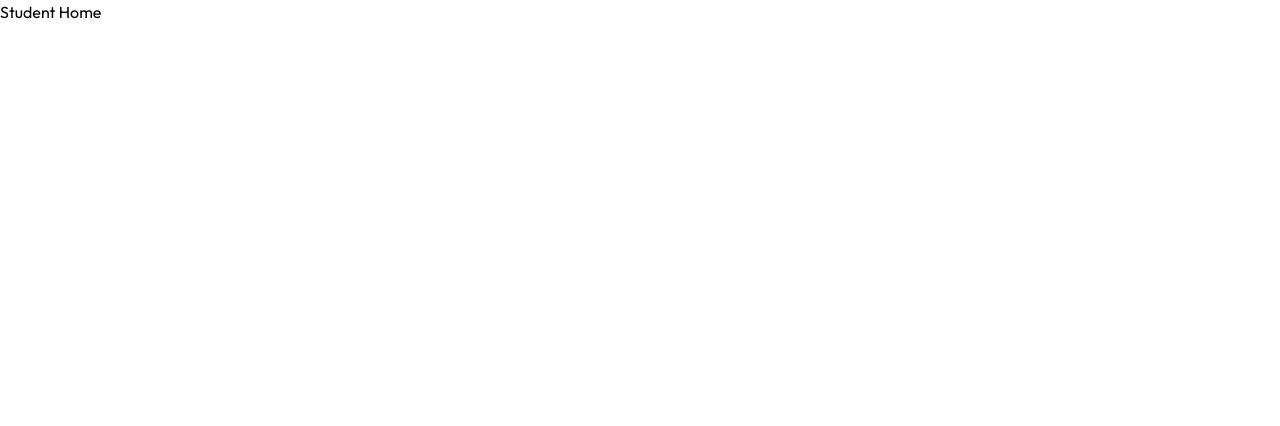
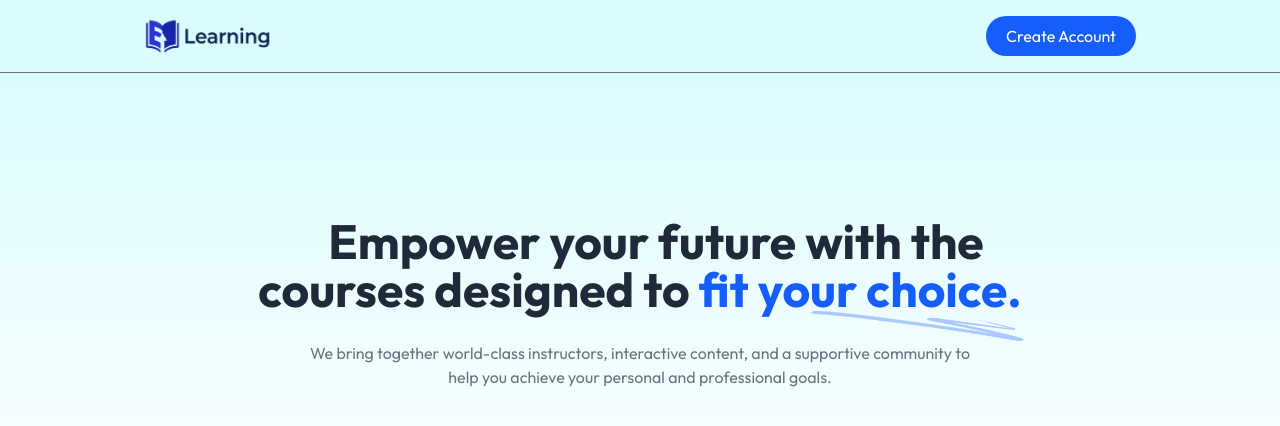
Before and after one commit to nagaripavan/LMS, a React (Vite) app in the folder client/: page / in a window 1280 px wide. Shown: the top 426 px of the page. Built offline with nearby package versions, Linux system fonts and the light colour scheme; no server answers.

Commit message:
feat: add hero section to home page

```diff
--- a/client/package.json
+++ b/client/package.json
@@ -10,6 +10,7 @@
     "preview": "vite preview"
   },
   "dependencies": {
+    "@clerk/clerk-react": "^5.60.0",
     "@tailwindcss/vite": "^4.1.18",
     "humanize-duration": "^3.33.2",
     "quill": "^2.0.3",
--- a/client/src/App.jsx
+++ b/client/src/App.jsx
@@ -1,5 +1,5 @@
 import React from 'react'
-import { Route, Routes } from 'react-router-dom'
+import { Route, Routes, useMatch } from 'react-router-dom'
 import Home from './pages/student/Home'
 import CoursesList from './pages/student/CoursesList'
 import CourseDetails from './pages/student/CourseDetails'
@@ -11,10 +11,15 @@ import AddCourse from './pages/educator/AddCourse'
 import MyCourses from './pages/educator/MyCourses'
 import StudentsEnrolled from './pages/educator/StudentsEnrolled'
 import Dashboard from './pages/educator/Dashboard'
+import Navbar from './components/student/Navbar'
 
 const App = () => {
+
+  const isEducatorRoute = useMatch('/educator/*')
+
   return (
-    <div>
+    <div className='text-default min-h-screen bg-white'>
+      {!isEducatorRoute && <Navbar />}
       <Routes>
         {/* Routes for Student */}
         <Route path='/' element={<Home/>}/>
--- a/client/src/assets/assets.js
+++ b/client/src/assets/assets.js
@@ -1,5 +1,5 @@
-import logo from './logo.svg'
-import logo_dark from './logo_dark.svg'
+import logo from './logo.png'
+import logo1 from './logo1.png'
 import search_icon from './search_icon.svg'
 import cross_icon from './cross_icon.svg'
 import upload_area from './upload_area.svg'
@@ -46,6 +46,7 @@ import lesson_icon from './lesson_icon.svg'
 
 export const assets = {
     logo,
+    logo1,
     search_icon,
     sketch,
     microsoft_logo,
@@ -66,7 +67,6 @@ export const assets = {
     dropdown_icon,
     cross_icon,
     upload_area,
-    logo_dark,
     down_arrow_icon,
     time_left_clock_icon,
     time_clock_icon,
--- a/client/src/components/student/Hero.jsx
+++ b/client/src/components/student/Hero.jsx
@@ -1,9 +1,17 @@
 import React from 'react'
+import { assets } from '../../assets/assets'
 
 const Hero = () => {
   return (
-    <div>
-        <h1>Hero</h1>
+    <div className='flex flex-col items-center justify-center w-full md:py-36 pt-20
+    px-7 md:px-0 space-y-7 bg-gradient-to-b from-cyan-100/70'>
+        <h1 className='md:text-5xl text-4xl indent-3 md:indent-8 relative
+        font-bold text-gray-800 max-w-3xl mx-auto'>Empower your future with the
+        courses designed to <span className='text-blue-600'>fit your choice.</span>
+        <img src={assets.sketch} alt="sketch" className='md:block hidden absolute -bottom-7 right-0'/></h1>
+
+        <p className='md:block hidden text-gray-500 max-w-2xl mx-auto'>We bring together world-class instructors, interactive content, and a supportive community to help you achieve your personal and professional goals.</p>
+        <p className='md:hidden text-gray-500 max-w-sm max-auto'>We bring together world-class instructors to help you achieve your professional goals.</p>
     </div>
   )
 }
--- a/client/src/components/student/Navbar.jsx
+++ b/client/src/components/student/Navbar.jsx
@@ -1,9 +1,48 @@
 import React from 'react'
+import { assets } from '../../assets/assets'
+import { Link } from 'react-router-dom'
+import { SignIn, useClerk , UserButton, useUser} from '@clerk/clerk-react'
 
 const Navbar = () => {
+
+  const isCourseListPage = location.pathname.includes('/course-list')
+
+  const {openSignIn} = useClerk()
+  const {user} = useUser()
+
   return (
-    <div>
-        <h1>Navbar</h1>
+    <div className={`flex items-center justify-between px-4 sm:px-10 md:px-14 lg:px-36 border-b border-gray-500 py-4  bg-cyan-100/70 ${isCourseListPage? 'bg-white' : 'bg-cyan-100/70'}`}>
+        <img className='w-28 lg:w-32 cursor-pointer ' src={assets.logo1} alt="Logo" />
+        <div className='hidden md:flex items-center gap-5 text-gray-500'>
+          <div className='flex items-center gap-5'>
+            {user &&
+              <>
+                 <button>Become Educator</button>
+                 | <Link to='/my-enrollments'>My Enrollments</Link>
+
+              </>
+            }
+          </div>
+          {user?<UserButton/>:
+            <button onClick={()=>openSignIn()} className='bg-blue-600 text-white px-5 py-2 rounded-full cursor-pointer'>Create Account</button>
+          }
+        </div>
+
+        {/* Mobile View */}
+        <div className='md:hidden flex items-center sm:gap-5 gap-2 text-gray-500'>
+          <div className='flex items-center gap-1 sm:gap-2 max-sm:text-xs'>
+            {user &&
+              <>
+                 <button>Become Educator</button>
+                 | <Link to='/my-enrollments'>My Enrollments</Link>
+
+              </>
+            }
+          </div>
+          {user?<UserButton/>:
+            <button onClick={()=>openSignIn()}><img src={assets.user_icon} alt="" /></button>
+          }
+        </div>
     </div>
   )
 }
--- a/client/src/main.jsx
+++ b/client/src/main.jsx
@@ -4,13 +4,21 @@ import './index.css'
 import App from './App.jsx'
 import { AppContextProvider } from './context/AppContext.jsx'
 import { BrowserRouter } from 'react-router-dom'
+import { ClerkProvider } from '@clerk/clerk-react'
 
+const PUBLISHABLE_KEY = import.meta.env.VITE_CLERK_PUBLISHABLE_KEY
+
+if (!PUBLISHABLE_KEY) {
+  throw new Error('Add your Clerk Publishable Key to the .env file')
+}
 
 createRoot(document.getElementById('root')).render(
   <BrowserRouter>
-      <AppContextProvider>
-        <App />
-      </AppContextProvider>
+      <ClerkProvider publishableKey={PUBLISHABLE_KEY} afterSignOutUrl="/">
+        <AppContextProvider>
+           <App />
+        </AppContextProvider>
+      </ClerkProvider>
   </BrowserRouter>
   ,
 )
--- a/client/src/pages/student/Home.jsx
+++ b/client/src/pages/student/Home.jsx
@@ -1,9 +1,10 @@
 import React from 'react'
+import Hero from '../../components/student/Hero'
 
 const Home = () => {
   return (
-    <div>
-        <h1>Student Home</h1>
+    <div className='flex flex-col items-center space-y-7 text-center'>
+        <Hero />
     </div>
   )
 }
--- /dev/null
+++ b/client/tailwind.config.js
@@ -0,0 +1,15 @@
+export default {
+  content: ["./index.html", "./src/**/*.{js,jsx,ts,tsx}"],
+  theme: {
+    extend: {
+        fontSize:{
+            'course-details-heading-small':['26px', '36px'],
+            'course-details-heading-large':['36px', '44px'],
+            'home-heading-small':['28px', '34px'],
+            'home-heading-large':['48px', '56px'],
+            'default':['15px', '21px'],
+        }
+    },
+  },
+  plugins: [],
+}
```
Also changed, not shown: client/src/assets/logo1.png (added), 1 other file (tests, documents, lock files or other folders).
